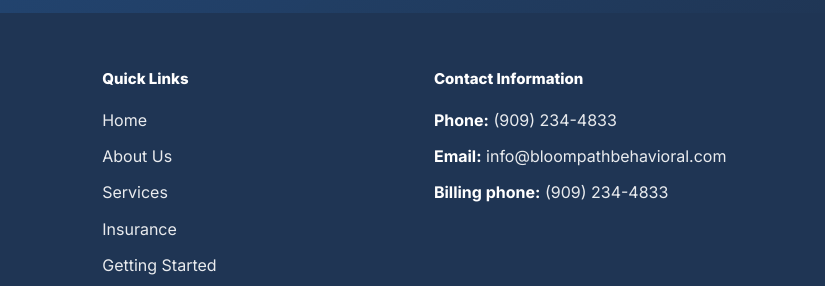
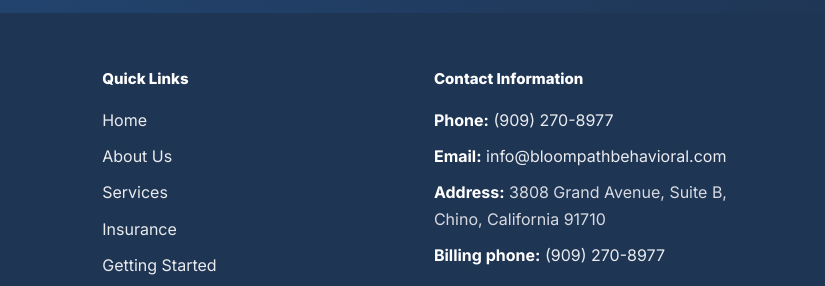
Before and after one commit to admin766/bloompath-website, a website: page about-us/index.html in a window 1280 px wide. Shown: the part 4843-5129 px from the top of the page, 455-1280 px from the left. Drawn offline with nearby package versions, Linux system fonts and the light colour scheme.

Commit message:
Update About Us contact details

```diff
--- a/about-us/index.html
+++ b/about-us/index.html
@@ -228,9 +228,10 @@
         </nav>
         <div class="footer-contact">
           <h2>Contact Information</h2>
-          <p><strong>Phone:</strong> <a href="tel:+19092344833">(909) 234-4833</a></p>
+          <p><strong>Phone:</strong> <a href="tel:+19092708977">(909) 270-8977</a></p>
           <p><strong>Email:</strong> <a href="mailto:info@bloompathbehavioral.com">info@bloompathbehavioral.com</a></p>
-          <p><strong>Billing phone:</strong> <a href="tel:+19092344833">(909) 234-4833</a></p>
+          <p><strong>Address:</strong> 3808 Grand Avenue, Suite B, Chino, California 91710</p>
+          <p><strong>Billing phone:</strong> <a href="tel:+19092708977">(909) 270-8977</a></p>
         </div>
       </div>
     </footer>
```
